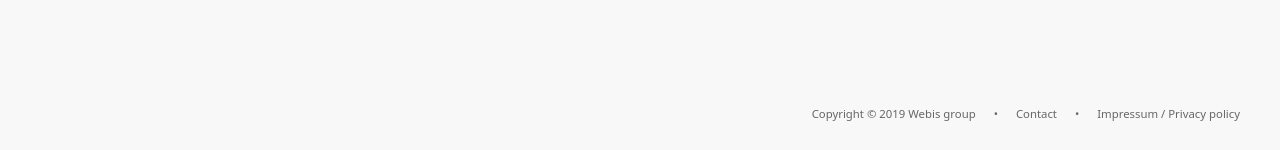
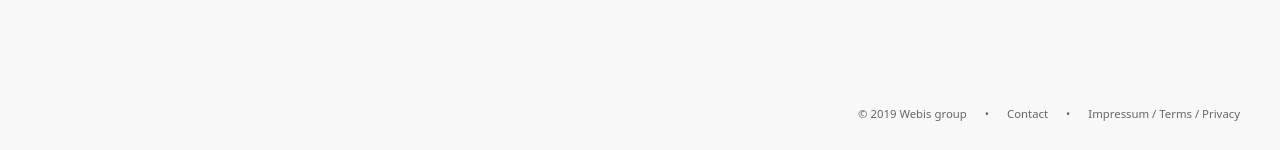
Before and after one commit to YamenAjjour/touche-webis-de.github.io, a Jekyll site: the page built from index.html, in a window 1280 px wide and 900 px high, scrolled down 1271 px. Shown: the part 747-897 px from the top of the window. Built offline with Jekyll 4.4.1, drawn with Linux system fonts in a browser that asks for light colours.

Commit message:
changed footer

```diff
--- a/_layouts/default.html
+++ b/_layouts/default.html
@@ -233,9 +233,9 @@
     <footer class="uk-section uk-section-muted footer-section">
         <div class="uk-container">
             <div class="uk-align-right@m uk-margin-top">
-                Copyright &copy; 2019 <a href="https://webis.de/">Webis group</a> <span class="uk-padding-small">&bullet;</span>
+                &copy; 2019 <a href="https://webis.de/">Webis group</a> <span class="uk-padding-small">&bullet;</span>
                 <a href="https://www.informatik.uni-halle.de/arbeitsgruppen/big_data_analytics/mitarbeiter/bondarenko/">Contact</a> <span class="uk-padding-small">&bullet;</span>
-                <a href="https://webis.de/impressum.html">Impressum / Privacy policy</a>
+                <a href="https://webis.de/impressum.html"> Impressum / Terms / Privacy</a>
             </div>
         </div>
     </footer>
```
